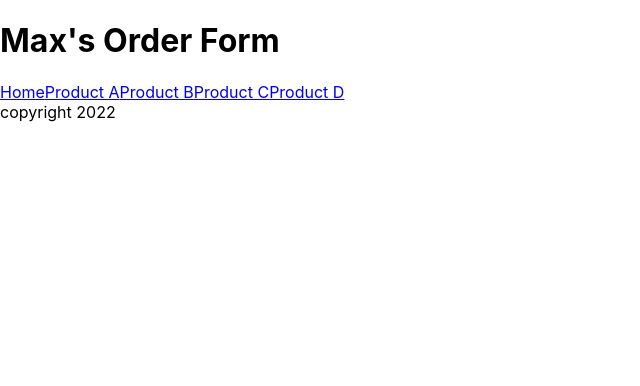
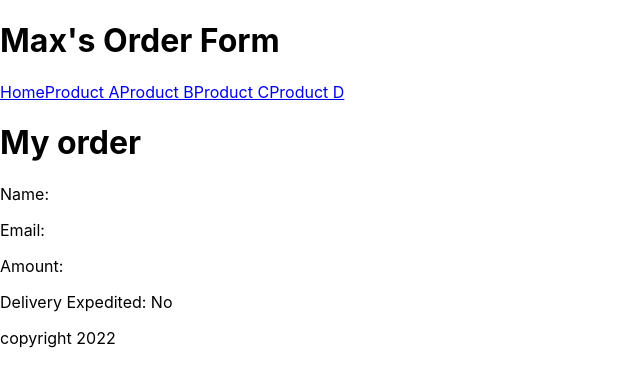
Before and after one commit to MaxwellChrist/Practice, a React (Create React App) app in the folder form-practice/: page /order in a window 1280 px wide. Shown: the top 386 px of the page, without its empty margins (0-640 px from the left). Built offline with nearby package versions, Linux system fonts and the light colour scheme.

Commit message:
fixed useNavigation hook bug

```diff
--- a/form-practice/src/App.jsx
+++ b/form-practice/src/App.jsx
@@ -1,7 +1,8 @@
 import './App.css';
 import React, { useState } from 'react';
-import {Routes, Route, Link} from 'react-router-dom'
+import { Routes, Route, Link } from 'react-router-dom'
 import Form from './component/Form';
+import Order from './component/Order';
 
 function App() {
 
@@ -9,6 +10,7 @@ function App() {
 
   const orderSubmit = (order) => {
     console.log(`Your order is: `, order)
+    setCurrentOrder(order)
   }
 
   return (
@@ -29,7 +31,7 @@ function App() {
 
           <Route exact path="/orderForm/:product" element={<Form orderSubmit={orderSubmit} />} />
 
-          <Route exact path="/contact" />
+          <Route exact path="/order" element={<Order currentOrder={currentOrder} />} />
         </Routes>
       </main>
       <footer>
--- a/form-practice/src/component/Form.jsx
+++ b/form-practice/src/component/Form.jsx
@@ -1,5 +1,5 @@
-import React, {useState, useEffect } from "react"
-import { useParams } from "react-router-dom"
+import React, {useState, useEffect } from "react";
+import { useParams, useNavigate } from "react-router-dom";
 
 const initialForm = {
     name: "",
@@ -9,8 +9,9 @@ const initialForm = {
 }
 
 const Form = (props) => {
+    const {orderSubmit} = props
 
-    const {orderSubmit} = props
+    const navigate = useNavigate()
 
     const [form, setForm] = useState(initialForm)
 
@@ -34,6 +35,7 @@ const Form = (props) => {
         console.log("submit")
         orderSubmit(form)
         setForm(initialForm)
+        navigate("/order")
     }
 
     useEffect(() => {
--- /dev/null
+++ b/form-practice/src/component/Order.jsx
@@ -0,0 +1,16 @@
+import React from "react";
+
+const Order = (props) => {
+    const {currentOrder} = props
+    return (
+        <>
+            <h1>My order</h1>
+            <p>Name: {currentOrder.name}</p>
+            <p>Email: {currentOrder.email}</p>
+            <p>Amount: {currentOrder.count}</p>
+            <p>Delivery Expedited: {currentOrder.deliveryCharge ? "Yes" : "No"}</p>
+        </>
+    )
+}
+
+export default Order
--- a/form-practice/src/index.js
+++ b/form-practice/src/index.js
@@ -1,6 +1,6 @@
 import React from "react";
 import {createRoot} from "react-dom/client";
-import { BrowserRouter as Router} from 'react-router-dom'
+import { BrowserRouter as Router} from 'react-router-dom';
 import './index.css';
 import App from './App';
 
@@ -9,5 +9,5 @@ const root = createRoot(container)
 root.render(
   <Router>
     <App />
-  </Router>,
+  </Router>
 );
```
